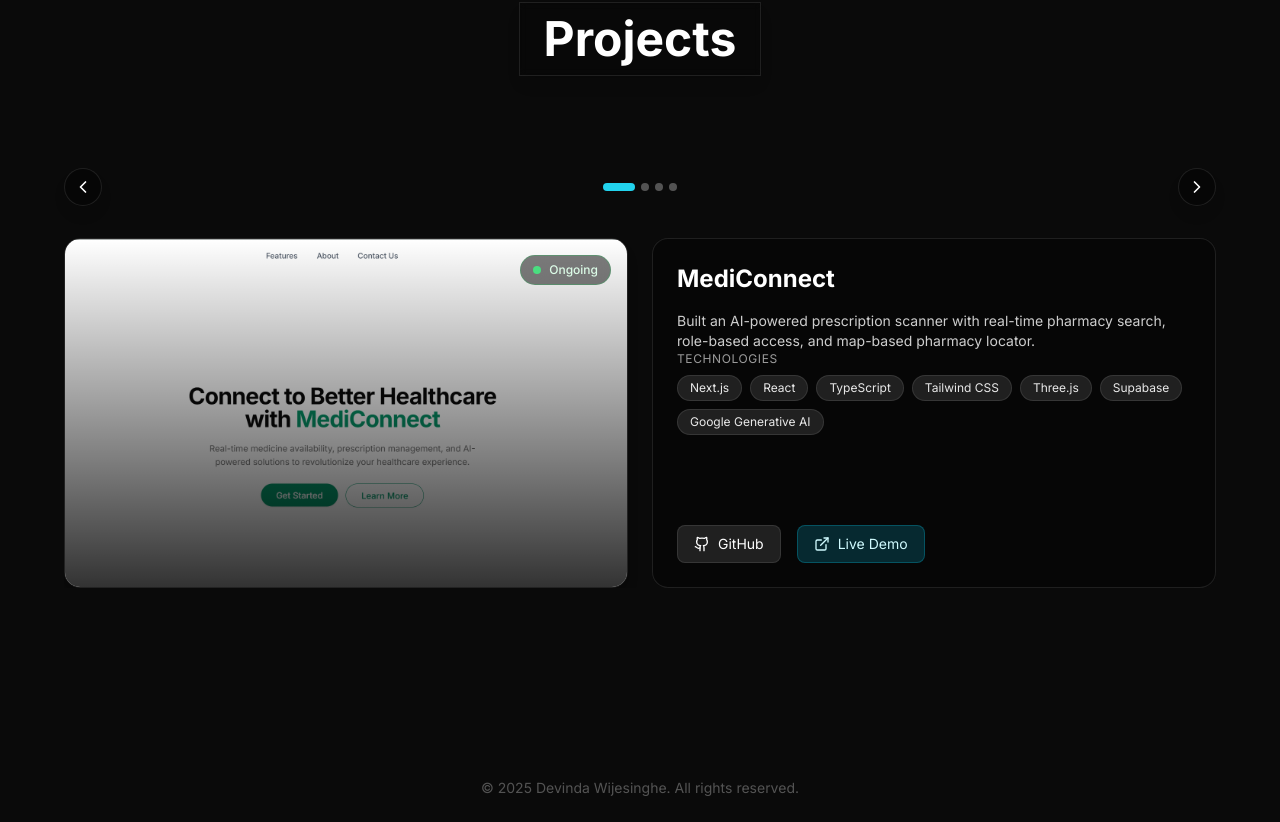
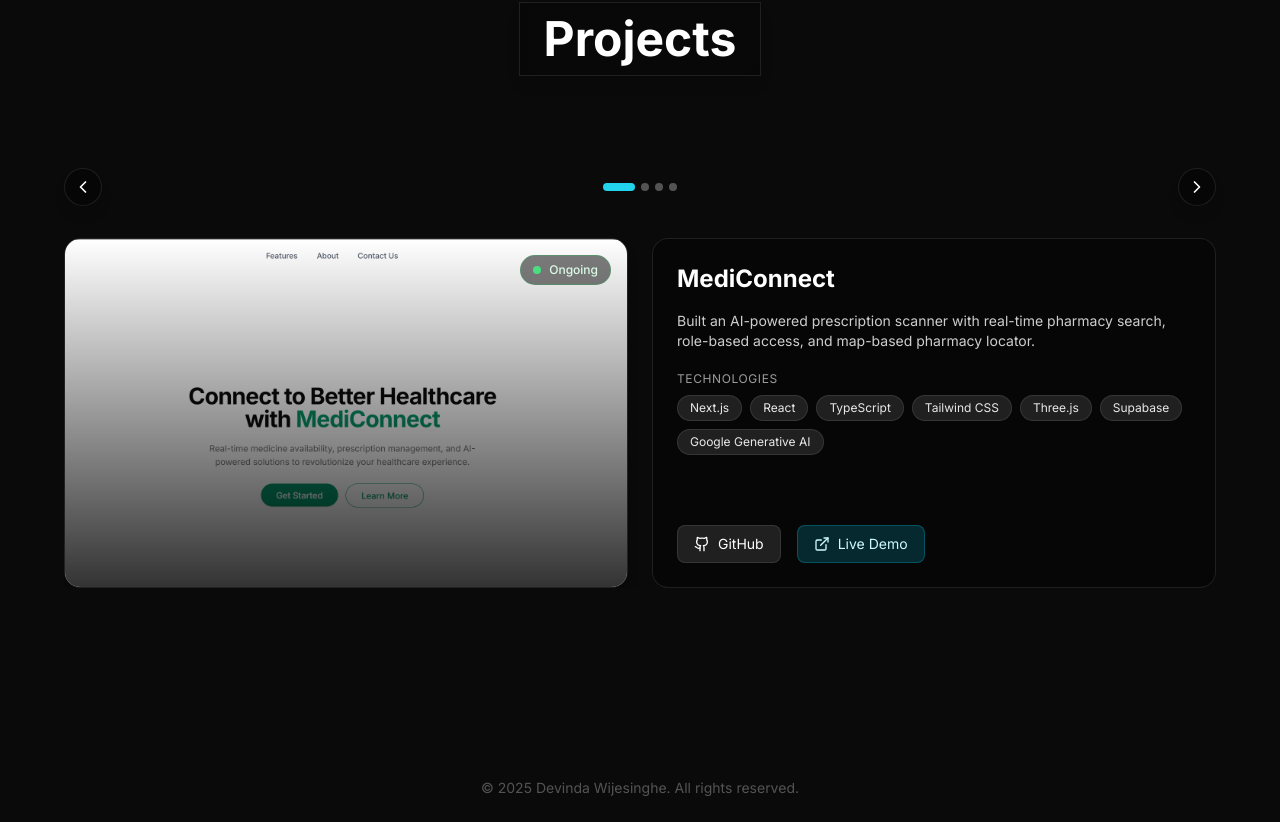
Before and after one commit to devindazz/devindazz, a Next.js app: page / in a window 1280 px wide. Shown: the part 1646-2468 px from the top of the page. Built offline with nearby package versions, Linux system fonts and the light colour scheme.

Commit message:
fix: adjust spacing for tech stack

```diff
--- a/components/project-page.tsx
+++ b/components/project-page.tsx
@@ -248,7 +248,7 @@
           </p>
 
           {/* Tech Stack - Adjusted spacing */}
-          <div className="mb-3 sm:mb-4">
+          <div className="mb-3 sm:mb-4 mt-5">
             <h3 className="text-white/60 text-[10px] sm:text-xs uppercase tracking-wider mb-1.5 sm:mb-2">
               Technologies
             </h3>
```
